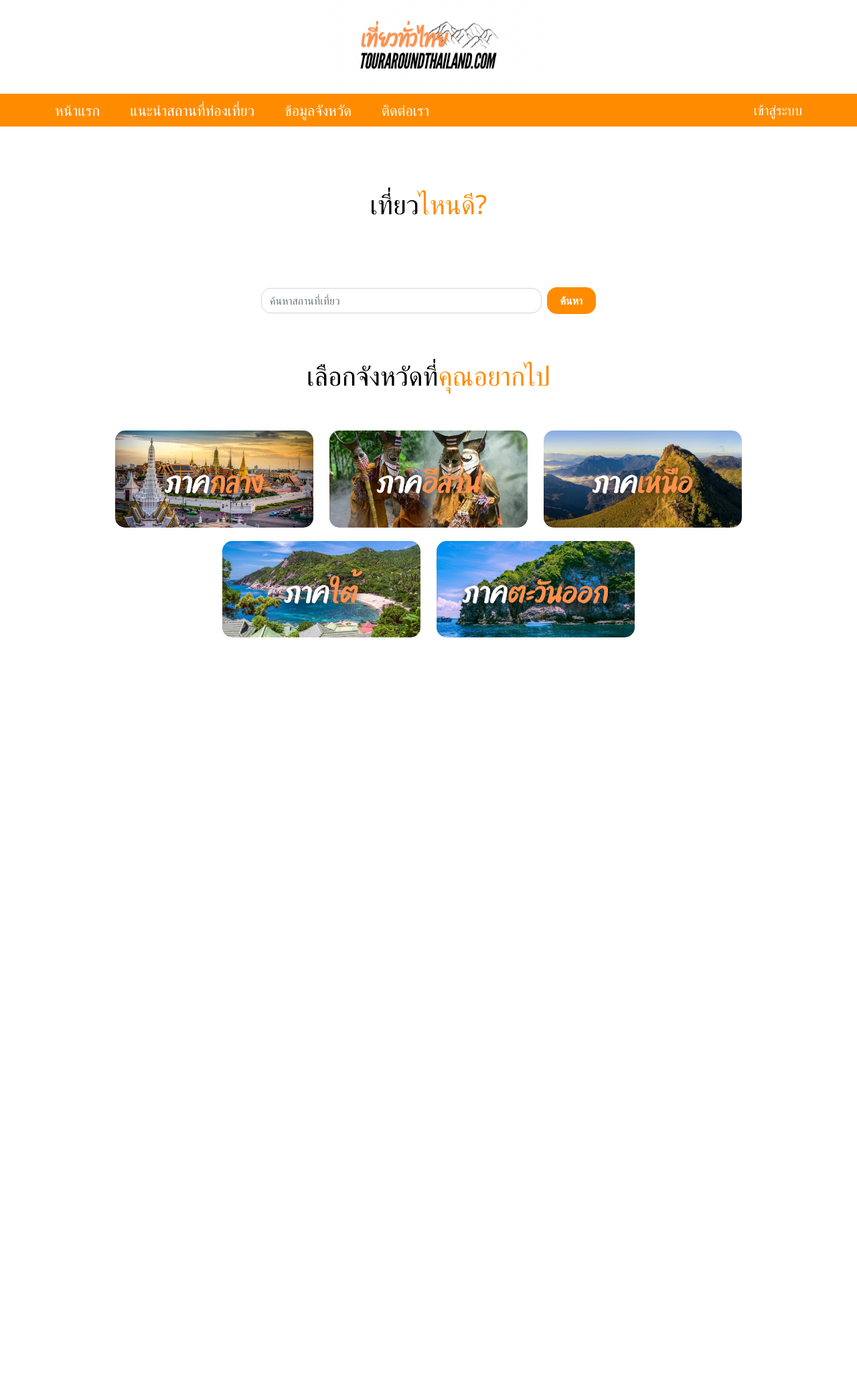
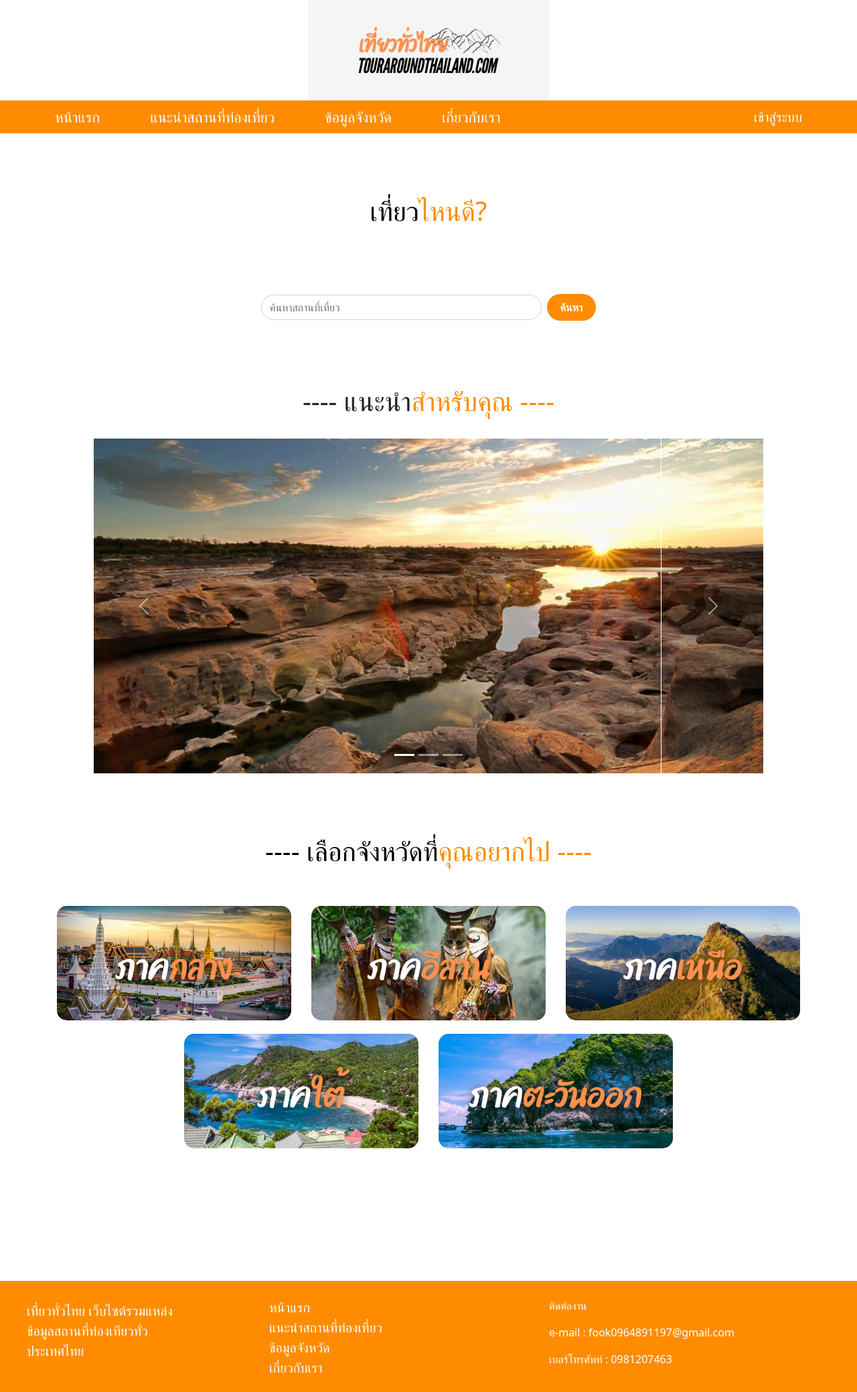
Before and after one commit to Khacha24/project_wed, a PHP site: page / in a window 1280 px wide. Shown: the whole page at 67% size. Before the commit the page ends 952 px from the top, so only its background shows below. Run offline with PHP 8.4, Linux system fonts and the light colour scheme.

Commit message:
21/11/2567___22.51

```diff
--- a/Bootstrap/css/footerstyle.css
+++ b/Bootstrap/css/footerstyle.css
@@ -6,5 +6,48 @@
 
  .footer {
       background-color: #FF8C00;
-      top: 150rem;
+      width: 100%;
+      height: 60vh;
+      height: 100%;
+      display: flex;
+      flex-wrap: wrap;
+      justify-content: center;
+
  }
+
+ .text_footer-l {
+      max-width: 300px;
+      width: 100%;
+      height: 100%;
+      color: #ffffff;
+      font-size: 20px;
+      padding: 30px;
+ }
+
+ .text_footer-c {
+      max-width: 300px;
+      width: 100%;
+      margin-left: 60px;
+      margin-top: 25px;
+      font-size: 20px;
+ }
+
+ .text_footer-c ul {
+
+      list-style-type: none;
+
+ }
+
+ .text_footer-c ul li a {
+      text-decoration: none;
+      color: white;
+ }
+
+ .text_footer-r {
+      max-width: 450px;
+      width: 100%;
+      margin-left: 150px;
+      margin-top: 25px;
+      font-size: 16px;
+      color: #ffffff;
+ }
--- a/Bootstrap/css/menu_style.css
+++ b/Bootstrap/css/menu_style.css
@@ -47,7 +47,7 @@ body {
 }
 
 .navbar-links ul li {
-     margin-right: 20px;
+     margin-right: 50px;
 }
 
 .links:hover {
--- a/Bootstrap/css/popup.css
+++ b/Bootstrap/css/popup.css
@@ -4,8 +4,11 @@
      box-sizing: border-box;
 }
 
+
+
 .popup-background {
      display: none;
+     z-index: 1080;
      position: fixed;
      top: 0;
      left: 0;
@@ -14,11 +17,12 @@
      background-color: rgba(0, 0, 0, 0.5);
      justify-content: center;
      align-items: center;
+
 }
 
 .popup-content {
      position: fixed;
-     background-color: white;
+     background-color: #F5F5F5;
      padding: 18.23vw;
      border-radius: 7px;
      height: 600px;
@@ -50,7 +54,7 @@
      width: 840px;
      height: 550px;
      justify-content: space-between;
-     background-color: #ffff;
+     background-color: #F5F5F5;
      display: flex;
 
 }
@@ -60,7 +64,7 @@
      height: 300px;
      padding-top: 70px;
      padding-left: 30px;
-     background-color: #ffffff;
+     background-color: #F5F5F5;
 
 }
 
@@ -71,7 +75,7 @@
 
 .con-h {
      color: #000000;
-     background-color: #ffffff;
+     background-color: #F5F5F5;
      text-align: center;
      width: 400px;
      margin-top: 20px;
@@ -93,7 +97,7 @@
 }
 
 .column-list {
-     background-color: #ffffff;
+     background-color: #F5F5F5;
      display: flex;
      flex-wrap: wrap;
      width: 600px;
@@ -111,7 +115,6 @@
 
 .column-list li {
      margin-bottom: 10px;
-     /* ระยะห่างระหว่างรายการ */
 }
 
 .img {
--- a/Bootstrap/css/style.css
+++ b/Bootstrap/css/style.css
@@ -4,6 +4,7 @@ body {
      font-family: "Mitr", sans-serif;
      font-weight: 200;
      font-style: normal;
+     background-color: #F5F5F5;
 
 }
 
@@ -35,14 +36,15 @@ body {
      padding: 20px;
      border-radius: 8px;
      text-align: center;
-     max-width: 1000px;
+     max-width: 1200px;
+     width: 100%;
+     height: 100%;
 
 }
 
 .image-hover:hover {
      opacity: 0.8;
 }
-
 
 .custom-img {
      height: auto;
@@ -66,3 +68,19 @@ body {
 .col-md-4 {
      padding: 10px;
 }
+
+.carousel {
+     max-width: 1000px;
+}
+
+.img-s {
+     justify-content: center;
+     align-items: center;
+     display: flex;
+     width: 100%;
+
+}
+
+.haed-img {
+     text-align: center;
+}
--- a/admin.php
+++ b/admin.php
@@ -23,7 +23,7 @@ if (isset($_SESSION["admin"])) {
 
 <body>
      <a href="index.php">
-          <img src="img/logo/3ebe4afe1fe35661.PNG" alt="Description of Image" width="350" height="140" />
+          <img src="img/logo/3e0f7443ad39a0ad.png" alt="Description of Image" width="350" height="140" />
      </a>
      <div class="d-flex justify-content-center w-100 container">
           <div class="row">
--- a/data_ui.php
+++ b/data_ui.php
@@ -19,7 +19,7 @@ session_start();
 
 <body>
      <a href="index.php">
-          <img src="img/logo/3ebe4afe1fe35661.PNG" alt="Description of Image" width="350" height="140" />
+          <img src="img/logo/3e0f7443ad39a0ad.png" alt="Description of Image" width="350" height="140" />
      </a>
      <style>
           .container {
--- /dev/null
+++ b/footer.php
@@ -0,0 +1,19 @@
+<link rel="stylesheet" href="Bootstrap/css/footerstyle.css">
+<div class="footer">
+     <div class="text_footer-l">
+          <p>เที่ยวทั่วไทย เว็บไซต์รวมแหล่งข้อมูลสถานที่ท่องเทียวทั่วประเทศไทย</p>
+     </div>
+     <div class="text_footer-c">
+          <ul>
+               <li><a href="index.php" class="links">หน้าแรก</a></li>
+               <li><a href=" #" class="links">แนะนำสถานที่ท่องเที่ยว</a></li>
+               <li><a href="#" class="links">ข้อมูลจังหวัด</a></li>
+               <li><a href="ccc.php" class="links">เกี่ยวกับเรา</a></li>
+          </ul>
+     </div>
+     <div class="text_footer-r">
+          <p>ติดต่องาน</p>
+          <p>e-mail : fook0964891197@gmail.com</p>
+          <p>เบอร์โทรศัพท์ : 0981207463</p>
+     </div>
+</div>
--- a/index.php
+++ b/index.php
@@ -11,12 +11,10 @@
     <script src="Bootstrap/js/bootstrap.bundle.min.js"></script>
     <link rel="stylesheet" href="Bootstrap/css/style.css">
     <link rel="stylesheet" href="Bootstrap/css/style.css">
+
 </head>
 
 <body>
-    <div class='d-flex justify-content-center w-100'>
-        <img src='img/logo/3ebe4afe1fe35661.PNG' alt='description of image' width='350' height='140'>
-    </div>
     <?php
     include 'menu.php';
     ?>
@@ -43,13 +41,13 @@
         }
 
         .form-control {
-            border-radius: 15px;
-            /* ปรับความโค้งของช่องค้นหา */
+            border-radius: 20px;
+
         }
 
         .btn-search {
             /* ปรับของปุ่ม */
-            border-radius: 15px;
+            border-radius: 20px;
             padding: 8px 20px;
             font-weight: bold;
             font-size: 1em;
@@ -67,12 +65,46 @@
         <button class="btn btn-outline-success btn-search color: #fd7e14" type="submit">ค้นหา</button>
     </form>
 
-    <link rel="stylesheet" href="bootstrap/5.3.0/css/main_data.css">
-    <script src="Bootstrap/js/bootstrap.bundle.min.js"></script>
-    <br><br>
+    <body>
+        <br><br><br><br>
+        <div class="haed-img">
+            <h1>---- แนะนำ<span style="color: #FF8C00;">สำหรับคุณ ----</h1>
+        </div>
+        <br>
+        <div class="img-s">
+            <div id="carouselExample" class="carousel slide" data-bs-ride="carousel">
+                <div class="carousel-indicators">
+                    <button type="button" data-bs-target="#carouselExample" data-bs-slide-to="0" class="active" aria-current="true" aria-label="Slide 1"></button>
+                    <button type="button" data-bs-target="#carouselExample" data-bs-slide-to="1" aria-label="Slide 2"></button>
+                    <button type="button" data-bs-target="#carouselExample" data-bs-slide-to="2" aria-label="Slide 3"></button>
+                </div>
+                <div class="carousel-inner">
+                    <div class="carousel-item active">
+                        <img src="img/data/zip_-_1.png" class="d-block w-100" alt="รูป 1">
+                    </div>
+                    <div class="carousel-item">
+                        <img src="img/data/zip_-_3.png" class="d-block w-100" alt="Slide 2">
+                    </div>
+                    <div class="carousel-item">
+                        <img src="img/data/zip_-_6.png" class="d-block w-100" alt="Slide 3">
+                    </div>
+                </div>
+                <button class="carousel-control-prev" type="button" data-bs-target="#carouselExample" data-bs-slide="prev">
+                    <span class="carousel-control-prev-icon" aria-hidden="true"></span>
+                    <span class="visually-hidden">Previous</span>
+                </button>
+                <button class="carousel-control-next" type="button" data-bs-target="#carouselExample" data-bs-slide="next">
+                    <span class="carousel-control-next-icon" aria-hidden="true"></span>
+                    <span class="visually-hidden">Next</span>
+                </button>
+            </div>
+        </div>
+        <br><br><br>
+    </body>
+
     <div class="centered-container2">
         <div class="centered-content2">
-            <h1><span style="color: #000;">เลือกจังหวัดที่<span style="color: #FF8C00;">คุณอยากไป</span></h1>
+            <h1><span style="color: #000;">---- เลือกจังหวัดที่<span style="color: #FF8C00;">คุณอยากไป ----</span></h1>
             <div class="container my-5">
                 <div class="row">
                     <div class="col-12 col-md-4">
@@ -107,6 +139,8 @@
     <?php include 'popup.php'; ?>
     <script src="https://code.jquery.com/jquery-3.5.1.min.js"></script>
     <script src="https://stackpath.bootstrapcdn.com/bootstrap/4.5.2/js/bootstrap.bundle.min.js"></script>
+    <br><br><br><br><br>
+    <?php include 'footer.php'; ?>
 </body>
 
 
--- a/login.php
+++ b/login.php
@@ -19,10 +19,10 @@ session_start();
 <body>
   <header>
     <a href="index.php">
-      <img src="img/logo/3ebe4afe1fe35661.PNG" alt="Description of Image" width="350" height="140" />
+      <img src="img/logo/3e0f7443ad39a0ad.png" alt="Description of Image" width="350" height="140" />
     </a>
   </header>
-  <div style="position: absolute; top: 70%; left: 50%; transform: translate(-50%, -100%);">
+  <div style="position: absolute; top: 60%; left: 50%; transform: translate(-50%, -100%);">
     <div class="container">
       <div class="row">
         <br> <br>
--- a/menu.php
+++ b/menu.php
@@ -12,6 +12,9 @@ session_start();
 </head>
 
 <body>
+    <div class='d-flex justify-content-center w-100'>
+        <img src='img/logo/3e0f7443ad39a0ad.png' alt='description of image' width='360' height='150'>
+    </div>
     <nav class="navbar">
         <div class="container">
             <button class="menu-toggle" id="menu-toggle">☰</button>
@@ -20,7 +23,7 @@ session_start();
                     <li><a href="index.php" class="links">หน้าแรก</a></li>
                     <li><a href=" #" class="links">แนะนำสถานที่ท่องเที่ยว</a></li>
                     <li><a href="#" class="links">ข้อมูลจังหวัด</a></li>
-                    <li><a href="ccc.php" class="links">ติดต่อเรา</a></li>
+                    <li><a href="ccc.php" class="links">เกี่ยวกับเรา</a></li>
                     <?php
                     if (isset($_SESSION["admin"])) {
                         echo "<li><a href='admin.php'class='links'>admin</a></li>";
--- a/popup.php
+++ b/popup.php
@@ -12,6 +12,7 @@
 
     function closePopup1() {
         document.getElementById("popup1").style.display = "none";
+
     }
 </script>
 
--- a/register.php
+++ b/register.php
@@ -19,12 +19,12 @@ session_start();
 
 <body>
   <a href="index.php">
-    <img src="img/logo/3ebe4afe1fe35661.PNG" alt="Description of Image" width="350" height="140" />
+    <img src="img/logo/3e0f7443ad39a0ad.png" alt="Description of Image" width="350" height="140" />
   </a>
-  <div style="position: absolute; top: 90%; left: 50%; transform: translate(-50%, -100%);">
+  <div style="position: absolute; top: 80%; left: 50%; transform: translate(-50%, -100%);">
     <div class="container">
       <div class="row">
-        <br> <br>
+        <br><br>
         <div class="alert h3" role="alert">
           สมัครสมาชิก
         </div>
```
Also changed, not shown: Bangkok_main.php (+4 -8 lines), img/data/image.jpg (added), img/data/zip_-_1.png (added), img/data/zip_-_3.png (added), img/data/zip_-_6.png (added), img/logo/3e0f7443ad39a0ad.png (added), 2 other files.
